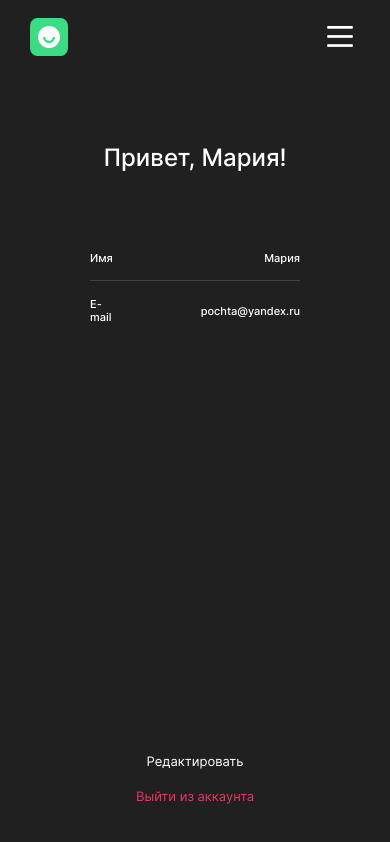
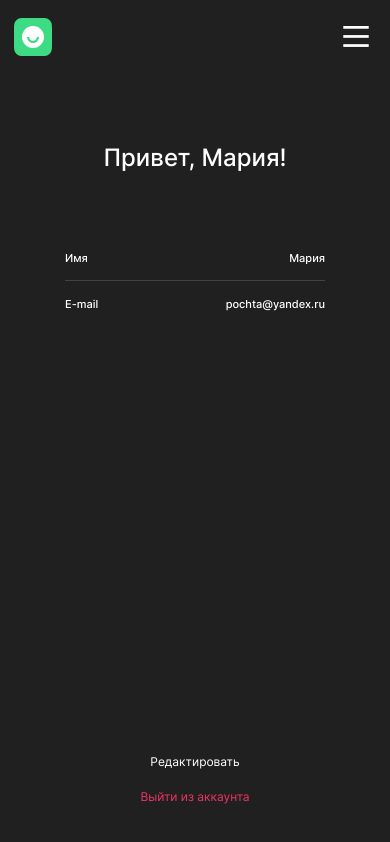
Before and after one commit to m-golovatenko/movies-explorer-frontend, a React (Create React App) app: page /profile in a window 390 px wide. Built offline with nearby package versions, Linux system fonts and the light colour scheme.

Commit message:
hotfix: change styles

```diff
--- a/src/components/Elements/MoviesCard/MoviesCard.css
+++ b/src/components/Elements/MoviesCard/MoviesCard.css
@@ -98,6 +98,10 @@
 }
 
 @media (max-width: 540px) {
+  .movie__title {
+    margin-top: 10px;
+    margin-bottom: 25px;
+  }
   .movie__title-text {
     font-size: 12px;
   }
--- a/src/components/Elements/MoviesCardList/MoviesCardList.css
+++ b/src/components/Elements/MoviesCardList/MoviesCardList.css
@@ -6,13 +6,13 @@
   grid-template-columns: repeat(auto-fit, 270px);
   gap: 38px 20px;
   padding-top: 70px;
+  justify-content: center;
 }
 
 @media (max-width: 768px) {
   .movies-list {
     grid-template-columns: repeat(auto-fit, 339px);
     gap: 30px;
-    justify-content: center;
   }
 }
 
@@ -20,5 +20,6 @@
   .movies-list {
     grid-template-columns: repeat(auto-fit, 300px);
     gap: 34px;
+    padding-top: 40px;
   }
 }
--- a/src/components/Elements/SearchForm/SearchForm.css
+++ b/src/components/Elements/SearchForm/SearchForm.css
@@ -164,16 +164,22 @@
 
   .search__short-films {
     display: none;
+    padding-left: 0;
   }
 
   .search__short-films_mobile {
     box-sizing: border-box;
-    margin-top: 46px;
+    margin-top: 45px;
     display: flex;
-    align-items: center;
+    align-items: flex-start;
     gap: 13px;
     width: 100%;
     justify-content: center;
     border: none;
+    height: auto;
+  }
+
+  .search__text {
+    font-size: 11px;
   }
 }
--- a/src/components/Header/Header.css
+++ b/src/components/Header/Header.css
@@ -28,3 +28,9 @@
   cursor: pointer;
   opacity: 0.7;
 }
+
+@media (max-width: 540px) {
+  .header__container {
+    padding: 0 14px;
+  }
+}
--- a/src/components/Main/AboutProject/AboutProject.css
+++ b/src/components/Main/AboutProject/AboutProject.css
@@ -121,6 +121,7 @@
   .about-project__list-item-title {
     font-size: 18px;
     letter-spacing: -0.72px;
+    line-height: 22px;
   }
 
   .about-project__list-item-text {
--- a/src/components/Main/Promo/Promo.css
+++ b/src/components/Main/Promo/Promo.css
@@ -52,8 +52,8 @@
 @media (max-width: 540px) {
   .promo__container {
     max-width: 100%;
-    padding: 183px 0 70px;
-    gap: 140px;
+    padding: 183px 0 40px;
+    gap: 60px;
   }
 
   .promo__container-title {
--- a/src/components/Main/SectionHeading/SectionHeading.css
+++ b/src/components/Main/SectionHeading/SectionHeading.css
@@ -14,5 +14,6 @@
     font-size: 18px;
     letter-spacing: -0.72px;
     padding-bottom: 28px;
+    line-height: 22px;
   }
 }
--- a/src/components/Main/Techs/Techs.css
+++ b/src/components/Main/Techs/Techs.css
@@ -46,15 +46,19 @@
   gap: 10px;
   justify-content: center;
 }
+
 .techs__container-list-item {
   margin: 0;
-  padding: 21px 0 22px 0;
   width: 90px;
   border-radius: 10px;
   background: #303030;
   text-align: center;
   font-size: 14px;
   letter-spacing: -0.56px;
+  display: flex;
+  align-items: center;
+  justify-content: center;
+  height: 60px;
 }
 
 .techs__container-list-item_upper {
@@ -83,8 +87,8 @@
   }
 
   .techs__container-list-item {
-    padding-bottom: 21px;
     width: 84px;
+    height: 57px;
     font-size: 12px;
     letter-spacing: -0.48px;
   }
@@ -116,5 +120,7 @@
     margin-top: 50px;
     flex-wrap: wrap;
     padding: 0 52px;
+    width: 178px;
+    justify-content: flex-start;
   }
 }
--- a/src/components/Movies/Movies.css
+++ b/src/components/Movies/Movies.css
@@ -29,7 +29,7 @@
 
 @media (max-width: 540px) {
   .movies {
-    padding: 40px 10px 0;
+    padding: 80px 10px 0;
   }
 
   .movies__nothing {
--- a/src/components/Profile/Profile.css
+++ b/src/components/Profile/Profile.css
@@ -1,5 +1,5 @@
 .profile {
-  padding: 74px 30px 70px;
+  padding: 74px 0 70px;
   width: 410px;
   margin: 0 auto;
   display: flex;
@@ -70,6 +70,10 @@
 
 .profile__info-item-input_active {
   pointer-events: auto;
+}
+
+.profile__info-item-input:focus {
+  outline: 1px solid #4285f4;
 }
 
 .profile__links {
@@ -149,7 +153,7 @@
 
 @media (max-width: 768px) {
   .profile {
-    padding: 236px 30px 269px;
+    padding: 236px 0 269px;
     height: calc(100vh - 269px - 74px);
   }
 
@@ -160,8 +164,8 @@
 
 @media (max-width: 540px) {
   .profile {
-    padding: 70px 30px 40px;
-    width: 210px;
+    padding: 70px 0 40px;
+    width: 260px;
     height: calc(100vh - 70px - 74px - 40px);
   }
 
@@ -172,4 +176,9 @@
   .profile__info-item-title {
     width: 130px;
   }
+
+  .profile__links-item {
+    font-size: 12px;
+    line-height: 15px;
+  }
 }
```
